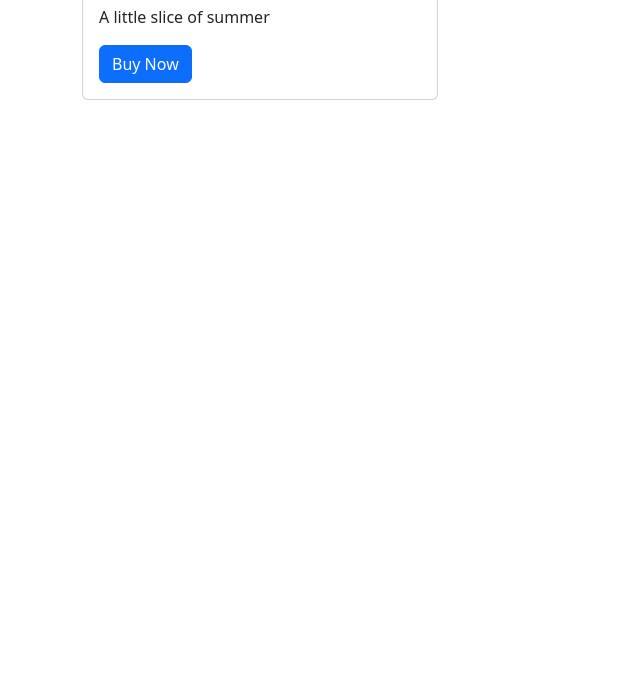
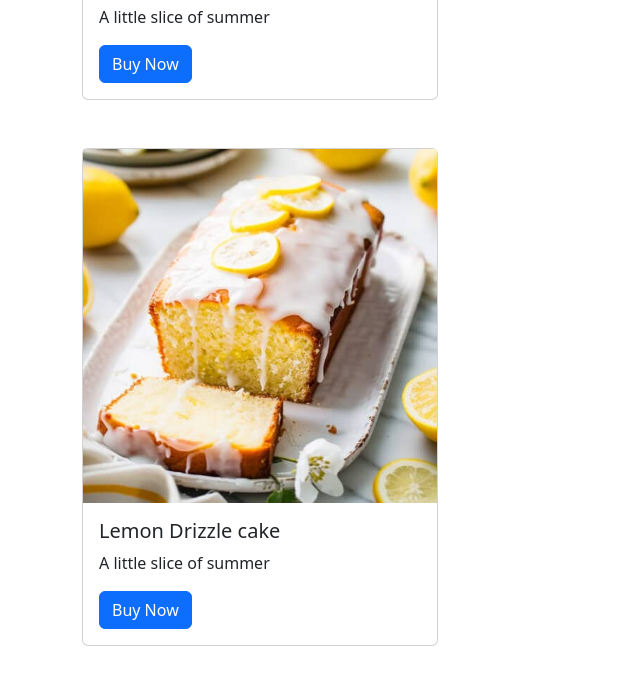
Before and after one commit to lejy1988/code-space-induction-test, a plain HTML site: page Product.html in a window 1280 px wide. Shown: the part 895-1579 px from the top of the page, without its empty margins (0-640 px from the left). Before the commit the page ends 1091 px from the top, so only its background shows below. Drawn offline with nearby package versions, Linux system fonts and the light colour scheme.

Commit message:
LD
Uploaded a few photos and links

```diff
--- a/Product.html
+++ b/Product.html
@@ -72,8 +72,19 @@
               </div>
             </div>
           </div>
-    <!-- You can add more products by copying this col-md-4 block -->
-  </div>
+          <div class="container my-5">
+            <div class="row">
+              <div class="col-md-4">
+                <div class="card">
+                  <img src="LD.jpg"card-img-top" alt="Product 1">
+                  <div class="card-body">
+                    <h5 class="card-title">Lemon Drizzle cake</h5>
+                    <p class="card-text">A little slice of summer</p>
+                    <a href="mhttps://gails.com/products/lemon-drizzle-loaf-cake?srsltid=AfmBOopf4Hy4Qe3CtJj7yei7gj4srLG0KFeUGj11-RDB7lR9FDZU_mlq" class="btn btn-primary">Buy Now</a>
+                  </div>
+                </div>
+              </div>
+      </div>
 </div>
 
 <script src="https://cdn.jsdelivr.net/npm/bootstrap@5.3.0/dist/js/bootstrap.bundle.min.js"></script>
```
Also changed, not shown: LD.jpg (added).
